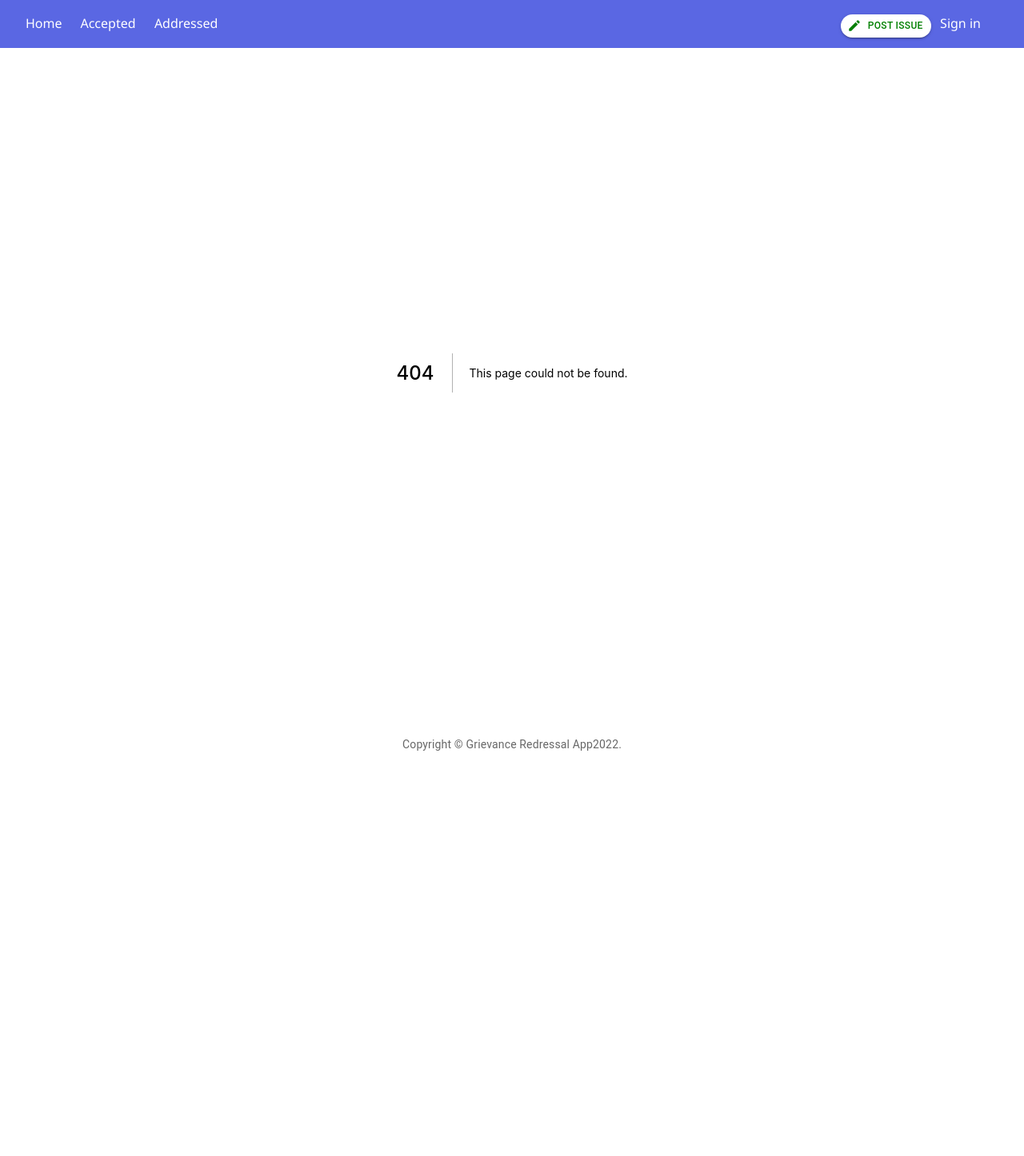
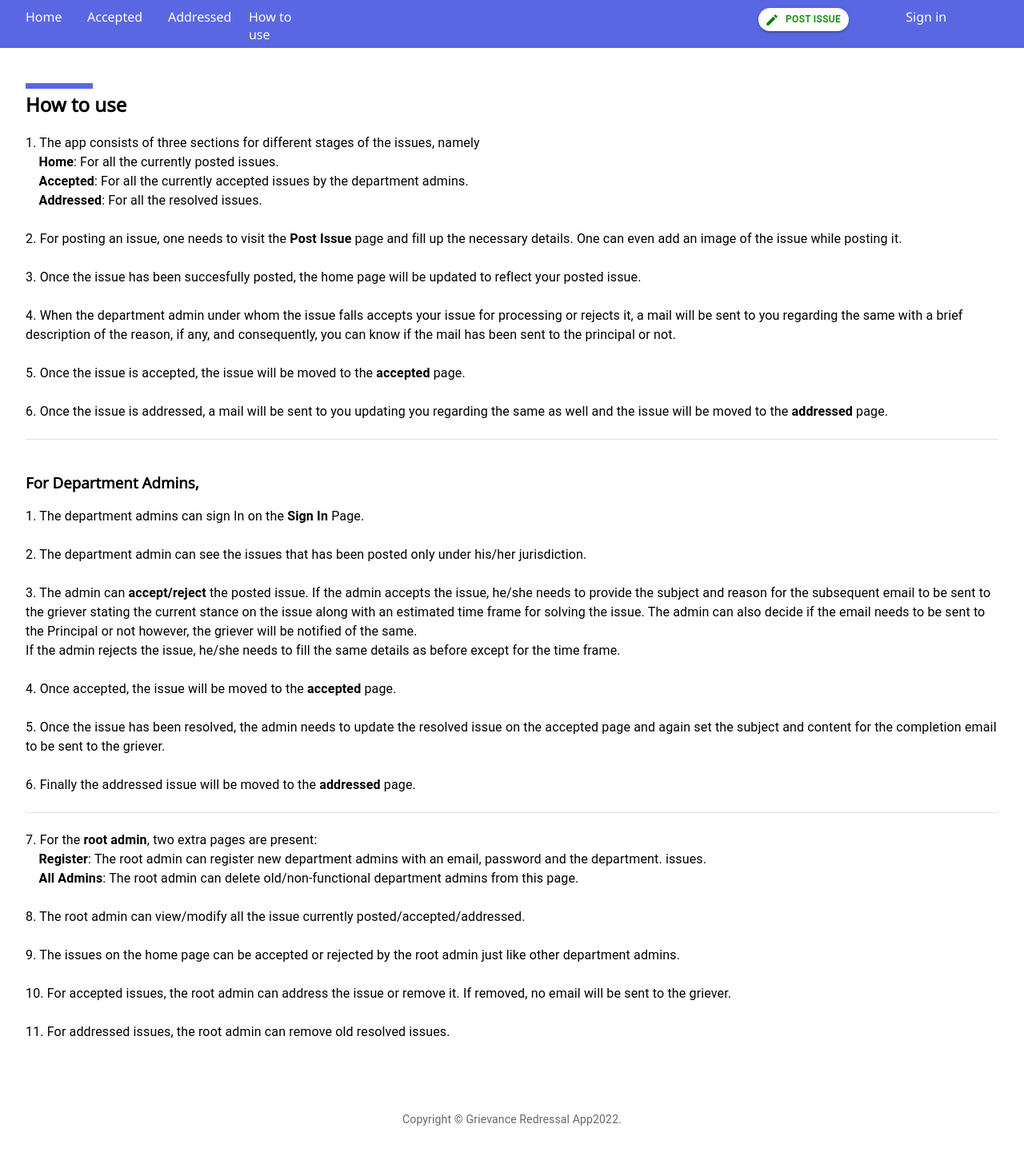
Before and after one commit to Himrajgogoi/grievance_redressal_app_frontend, a Next.js app: page /aboutTheApp in a window 1280 px wide. Before the commit this address had no page. Shown: the top 1446 px of the page at 80% size. Before the commit the page ends 989 px from the top, so only its background shows below. Built offline with nearby package versions, Linux system fonts and the light colour scheme.

Commit message:
added a how to use page

```diff
--- a/components/header.js
+++ b/components/header.js
@@ -91,7 +91,7 @@ function Header(props) {
           >
             <MenuItem>
               <Link underline="none" color="inherit" href="/">
-                HOME
+                Home
               </Link>
             </MenuItem>
             <MenuItem>
@@ -102,6 +102,11 @@ function Header(props) {
             <MenuItem>
               <Link underline="none" color="inherit" href="/done">
                 Addressed
+              </Link>
+            </MenuItem>
+            <MenuItem>
+              <Link underline="none" color="inherit" href="/aboutTheApp">
+                How to use
               </Link>
             </MenuItem>
             {department === "0" &&   <MenuItem>
@@ -159,7 +164,7 @@ function Header(props) {
             },
           }}
         >
-          <Grid item lg={8}>
+          <Grid item lg={9}>
             <Grid container sx={{ml:1}}>
               <Grid item lg={1}>
                 <Link underline="none" color="inherit" href="/">
@@ -174,6 +179,11 @@ function Header(props) {
               <Grid item lg={1} sx={{ml:3}}>
                 <Link underline="none" color="inherit" href="/done">
                   Addressed
+                </Link>
+              </Grid>
+              <Grid item lg={1} sx={{ml:3}}>
+                <Link underline="none" color="inherit" href="/aboutTheApp">
+                How to use
                 </Link>
               </Grid>
               {department === "0" && <Grid item lg={1} sx={{ml:3}}>
@@ -193,7 +203,7 @@ function Header(props) {
               {department === "0"?"Root": Departments[Number(department)-1]} Department Admin
             </Grid>
           }
-          <Grid item lg={2}>
+          <Grid item lg={3}>
             <Grid container spacing={1}>
               <Grid item lg={7}>
                 <Link href="/form">
--- a/components/title.js
+++ b/components/title.js
@@ -14,7 +14,7 @@ function TitleComponent(props) {
   },[])
 
   return (
-    <h2 className={styles.header}>{props.title}{department && ` of ${department === "0"?"Root": Departments[Number(department)-1]} Department`}</h2>
+    <h2 className={styles.header}>{props.title}{department && !props.page && ` of ${department === "0"?"Root": Departments[Number(department)-1]} Department`}</h2>
   )
 }
 
--- /dev/null
+++ b/pages/aboutTheApp.js
@@ -0,0 +1,113 @@
+import { Box, Divider, Typography } from "@mui/material";
+import React from "react";
+import TitleComponent from "../components/title";
+
+function aboutTheApp() {
+  return (
+    <Box sx={{ m: 4, minHeight: "80vh" }}>
+      <TitleComponent title="How to use" page="about"/>
+      <Typography variant="body1">
+        1. The app consists of three sections for different stages of the
+        issues, namely
+        <br />
+        &nbsp;&nbsp;&nbsp;&nbsp;<b>Home</b>: For all the currently posted
+        issues.
+        <br />
+        &nbsp;&nbsp;&nbsp;&nbsp;<b>Accepted</b>: For all the currently accepted
+        issues by the department admins.
+        <br />
+        &nbsp;&nbsp;&nbsp;&nbsp;<b>Addressed</b>: For all the resolved issues.
+        <br />
+        <br />
+        2. For posting an issue, one needs to visit the <b>Post Issue</b> page
+        and fill up the necessary details. One can even add an image of the
+        issue while posting it.
+        <br />
+        <br />
+        3. Once the issue has been succesfully posted, the home page will be
+        updated to reflect your posted issue.
+        <br />
+        <br />
+        4. When the department admin under whom the issue falls accepts your
+        issue for processing or rejects it, a mail will be sent to you regarding
+        the same with a brief description of the reason, if any, and
+        consequently, you can know if the mail has been sent to the principal or
+        not.
+        <br />
+        <br />
+        5. Once the issue is accepted, the issue will be moved to the{" "}
+        <b>accepted</b> page.
+        <br />
+        <br />
+        6. Once the issue is addressed, a mail will be sent to you updating you
+        regarding the same as well and the issue will be moved to the{" "}
+        <b>addressed</b> page.
+      </Typography>
+      <br />
+      <Divider />
+      <br />
+      <h3>For Department Admins,</h3>
+      <Typography variant="body1">
+        1. The department admins can sign In on the <b>Sign In</b> Page.
+        <br />
+        <br />
+        2. The department admin can see the issues that has been posted only
+        under his/her jurisdiction.
+        <br />
+        <br />
+        3. The admin can <b>accept/reject</b> the posted issue. If the admin
+        accepts the issue, he/she needs to provide the subject and reason for
+        the subsequent email to be sent to the griever stating the current
+        stance on the issue along with an estimated time frame for solving the
+        issue. The admin can also decide if the email needs to be sent to the
+        Principal or not however, the griever will be notified of the same.{" "}
+        <br />
+        If the admin rejects the issue, he/she needs to fill the same details as
+        before except for the time frame.
+        <br />
+        <br />
+        4. Once accepted, the issue will be moved to the <b>accepted</b> page.
+        <br />
+        <br />
+        5. Once the issue has been resolved, the admin needs to update the
+        resolved issue on the accepted page and again set the subject and
+        content for the completion email to be sent to the griever.
+        <br />
+        <br />
+        6. Finally the addressed issue will be moved to the <b>
+          addressed
+        </b>{" "}
+        page.
+      </Typography>
+      <br />
+      <Divider />
+      <br />
+      <Typography>
+        7. For the <b>root admin</b>, two extra pages are present:
+        <br />
+        &nbsp;&nbsp;&nbsp;&nbsp;<b>Register</b>: The root admin can register new
+        department admins with an email, password and the department. issues.
+        <br />
+        &nbsp;&nbsp;&nbsp;&nbsp;<b>All Admins</b>: The root admin can delete
+        old/non-functional department admins from this page.
+        <br />
+        <br />
+        8. The root admin can view/modify all the issue currently
+        posted/accepted/addressed.
+        <br />
+        <br />
+        9. The issues on the home page can be accepted or rejected by the root
+        admin just like other department admins.
+        <br />
+        <br />
+        10. For accepted issues, the root admin can address the issue or remove
+        it. If removed, no email will be sent to the griever.
+        <br />
+        <br />
+        11. For addressed issues, the root admin can remove old resolved issues.
+      </Typography>
+    </Box>
+  );
+}
+
+export default aboutTheApp;
--- a/pages/signIn.js
+++ b/pages/signIn.js
@@ -23,6 +23,11 @@ export default function SignIn() {
   const [password, setPassword] = useState(null);
 
   const router = useRouter();
+
+
+  useEffect(()=>{
+    if(Cookies.get("Token")) router.replace("/")
+  })
 
   // handle signIn admin
   const signIn = () => {
```
Also changed, not shown: public/sw.js.
